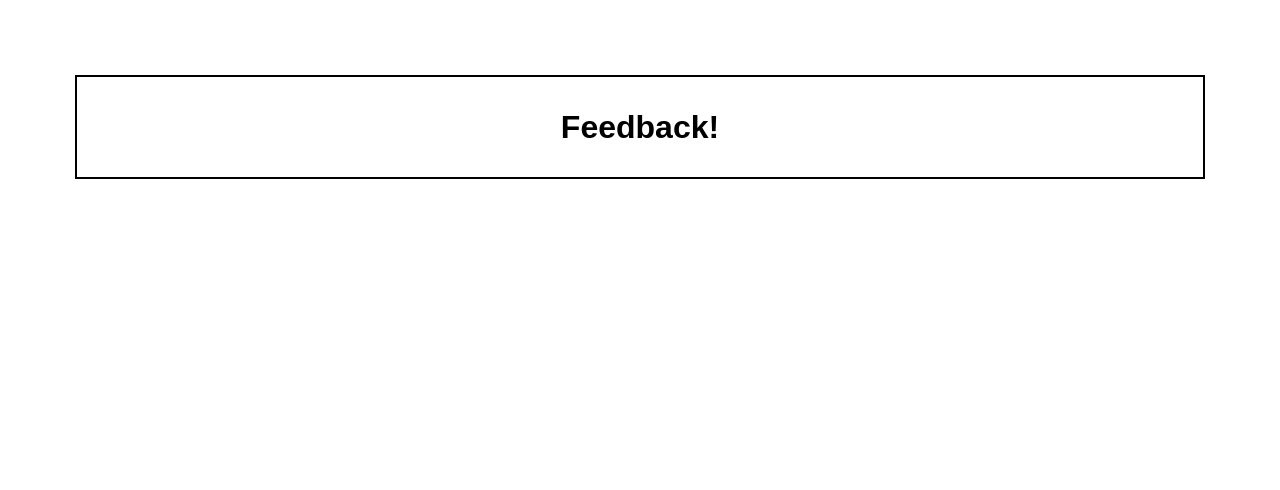
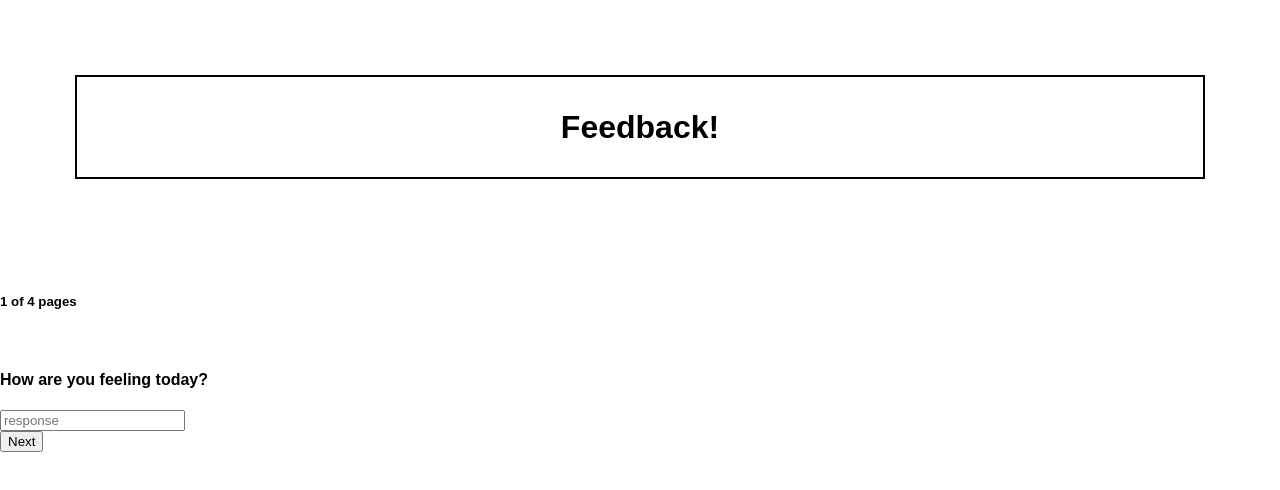
Before and after one commit to victoriachhieng/weekend-challenge-5-feedback, a React (Create React App) app: page /#/ in a window 1280 px wide. Shown: the top 490 px of the page. Built offline with nearby package versions, Linux system fonts and the light colour scheme.

Commit message:
add basic wireframe

```diff
--- a/src/components/App/App.js
+++ b/src/components/App/App.js
@@ -2,6 +2,7 @@ import React, { Component } from 'react';
 import axios from 'axios';
 import './App.css';
 import NavBar from '../Navbar/Navbar';
+import FeedbackOne from '../FeedbackOne/FeedbackOne';
 
 class App extends Component {
   render() {
@@ -9,6 +10,7 @@ class App extends Component {
       <div>
         <NavBar/>
         <br/>
+        <FeedbackOne/>
       </div>
     );
   }
--- /dev/null
+++ b/src/components/FeedbackOne/FeedbackOne.jsx
@@ -0,0 +1,18 @@
+import React, {Component} from 'react';
+
+class FeedbackOne extends Component {
+    render(){
+        return(
+            <div>
+            <h5>1 of 4 pages</h5>
+                <br/>
+            <h4>How are you feeling today?</h4>
+            <input type="text" placeholder="response"/>
+            <br/>
+            <button>Next</button>
+            </div>
+        )
+    }
+}
+
+export default FeedbackOne;
```
